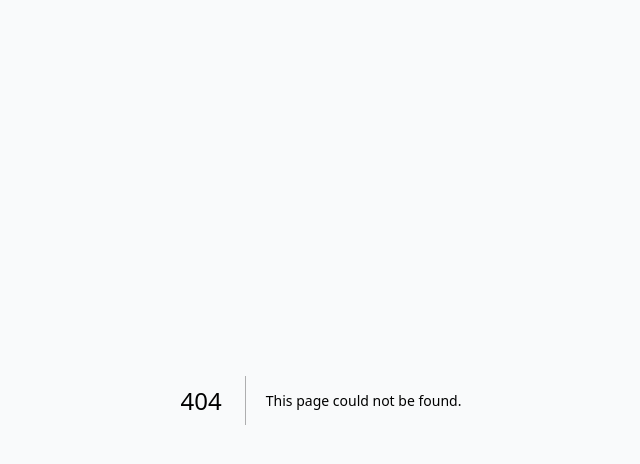
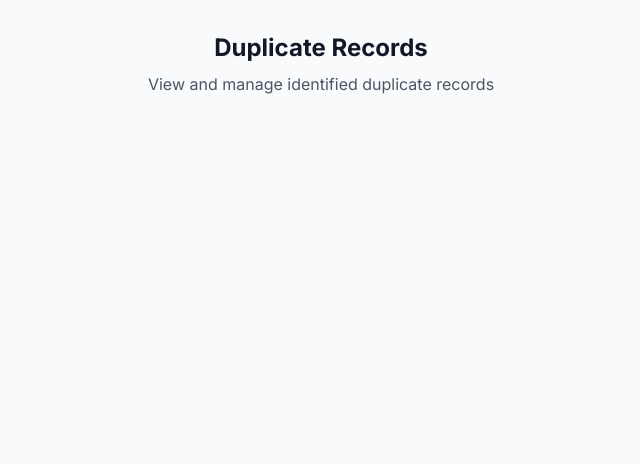
Before and after one commit to abhinav118/duplicate-test-app-1755635762736, a Next.js app: page /duplicates in a window 1280 px wide. Before the commit this address had no page. Shown: the top 464 px of the page, without its empty margins (319-959 px from the left). Built offline with nearby package versions, Linux system fonts and the light colour scheme.

Commit message:
Add app/duplicates/page.tsx

```diff
--- /dev/null
+++ b/app/duplicates/page.tsx
@@ -0,0 +1,14 @@
+import { siteData, navigation } from '@/lib/data'
+
+export default function DuplicateRecordsPage() {
+  return (
+    <div className="min-h-screen">
+      <div className="container py-8">
+          <div className="text-center">
+            <h2 className="text-2xl font-bold">Duplicate Records</h2>
+            <p className="text-gray-600 mt-2">View and manage identified duplicate records</p>
+          </div>
+        </div>
+    </div>
+  )
+}
```
